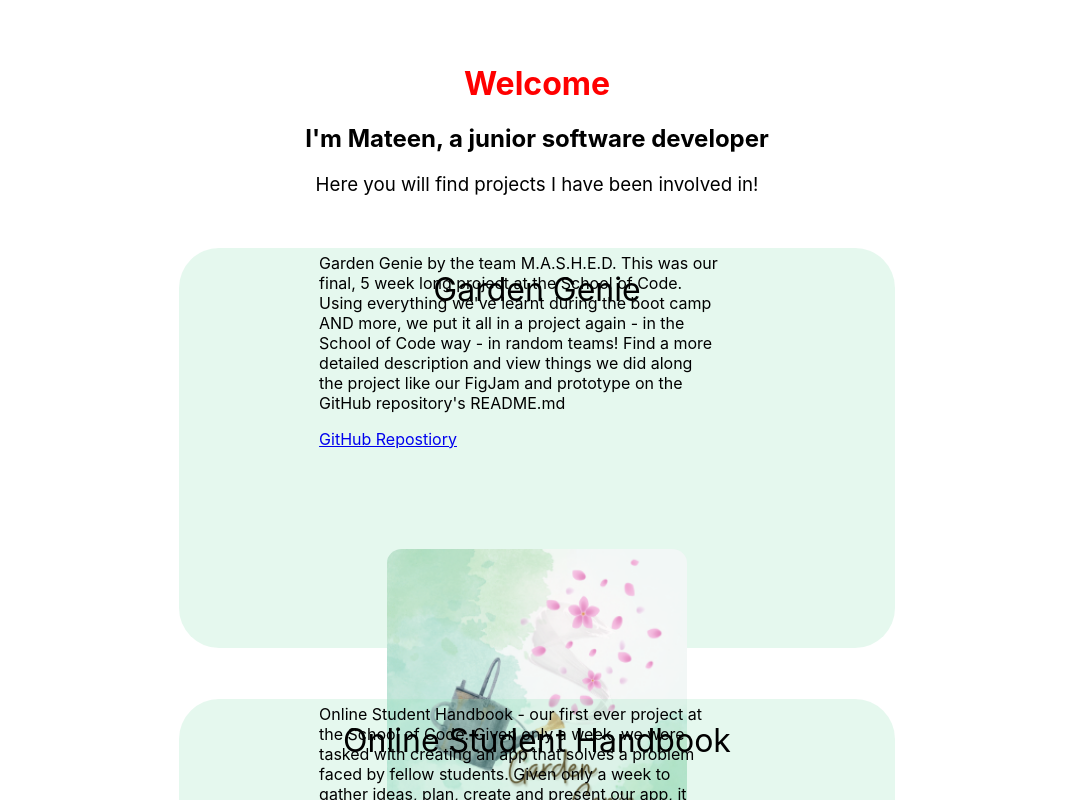
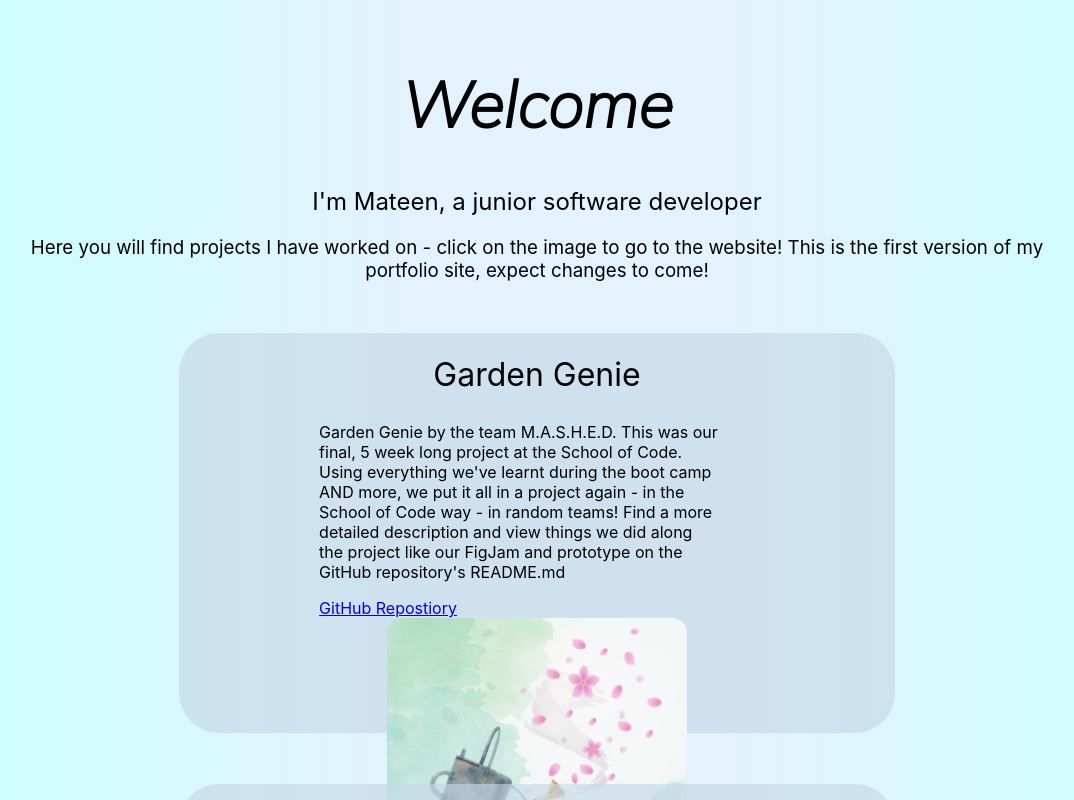
Before and after one commit to MateenSQ/Portfolio, a React (Create React App) app in the folder portfolio-app/: page / in a window 1280 px wide. Shown: the top 800 px of the page, without its empty margins (103-1177 px from the left). Built offline with nearby package versions, Linux system fonts and the light colour scheme.

Commit message:
added colour changes and alignment perfections

```diff
--- a/portfolio-app/public/index.html
+++ b/portfolio-app/public/index.html
@@ -6,9 +6,17 @@
     <meta name="viewport" content="width=device-width, initial-scale=1" />
     <meta name="theme-color" content="#000000" />
     <meta
-      name="description"
+      name="Mateen's Portfolio"
       content="Web site created using create-react-app"
     />
+    <!-- || FONTS -->
+
+    <link rel="preconnect" href="https://fonts.googleapis.com">
+<link rel="preconnect" href="https://fonts.gstatic.com" crossorigin>
+<link href="https://fonts.googleapis.com/css2?family=Mulish:ital,wght@1,200&display=swap" rel="stylesheet">
+
+    <!-- || END OF FONTS -->
+
     <link rel="apple-touch-icon" href="%PUBLIC_URL%/logo192.png" />
     <!--
       manifest.json provides metadata used when your web app is installed on a
@@ -24,7 +32,7 @@
       work correctly both with client-side routing and a non-root public URL.
       Learn how to configure a non-root public URL by running `npm run build`.
     -->
-    <title>React App</title>
+    <title>Portfolio: Mateen</title>
   </head>
   <body>
     <noscript>You need to enable JavaScript to run this app.</noscript>
--- a/portfolio-app/src/App/App.css
+++ b/portfolio-app/src/App/App.css
@@ -1,9 +1,28 @@
 /* || ELEMENT SELECTORS */
 
+body {
+  /*background-color: #E3F2FC;*/
+  background: linear-gradient(
+    to right,
+    #CCFFFC 0%,
+    #CCFFFC 5%,
+    #E3F2FC 40%,
+    #E3F2FC 65%,
+    #CCFFFC 100%
+    );
+}
 
+h1 {
+  font-size: 4em;
+  font-family: 'Mulish', sans-serif;
+}
 
+h2 {
+  font-weight: 400;
+}
 
 /* || CLASS SELECTORS */
+
 .h3 {
   font-weight: 400;
 }
--- a/portfolio-app/src/App/App.js
+++ b/portfolio-app/src/App/App.js
@@ -5,9 +5,9 @@ import Main from '../Main/Main.js'
 function App() {
 
     // || FADE-IN STATES
-  const [showTitle, setShowTitle] = useState(true);
-  const [showIntro, setShowIntro] = useState(true);
-  const [showPage, setShowPage] = useState(true)
+  const [showTitle, setShowTitle] = useState(false);
+  const [showIntro, setShowIntro] = useState(false);
+  const [showPage, setShowPage] = useState(false)
 
 //  || FADE-INS
   useEffect(() => {
@@ -38,7 +38,7 @@ function App() {
     <div id="main">
 
       <div>
-        <h1 className={`text fade ${showTitle ? 'fade-in' : 'fade-out'}`} id="sup">Welcome</h1>
+        <h1 className={`text fade ${showTitle ? 'fade-in' : 'fade-out'}`}>Welcome</h1>
       </div>
 
       <div>
--- a/portfolio-app/src/Card/Card.css
+++ b/portfolio-app/src/Card/Card.css
@@ -1,7 +1,11 @@
+p {
+    margin-top: 0;
+}
+
 .card {
     margin: 0 15%;
     position: relative;
-    background-color: #98e1bc40;
+    background-color: #c5d8e8a2;
     justify-content: center;
     margin-top: 5%;
     border-radius: 40px;
@@ -25,7 +29,7 @@
     display: inline-block;
     text-align: left;
     position: relative;
-    bottom: 100px;
+    vertical-align: top;
     margin-right: 5%;
     width: 400px;
 }
@@ -33,6 +37,7 @@
 .cardImages {
     position: relative;
     display: inline;
+    vertical-align: top;
     width: 300px;
     height: 280px;
     border-radius: 5%;
--- a/portfolio-app/src/Main/Main.js
+++ b/portfolio-app/src/Main/Main.js
@@ -9,7 +9,7 @@ function Main({showPage}) {
 
     return (
         <main className={`text fade ${showPage ? 'fade-in' : 'fade-out'}`}>
-                <h3 className="h3">Here you will find projects I have been involved in!</h3>
+                <h3 className="h3">Here you will find projects I have worked on - click on the image to go to the website! This is the first version of my portfolio site, expect changes to come!</h3>
 
                  <Card
                     aHref="https://garden-genie.netlify.app/"
```
